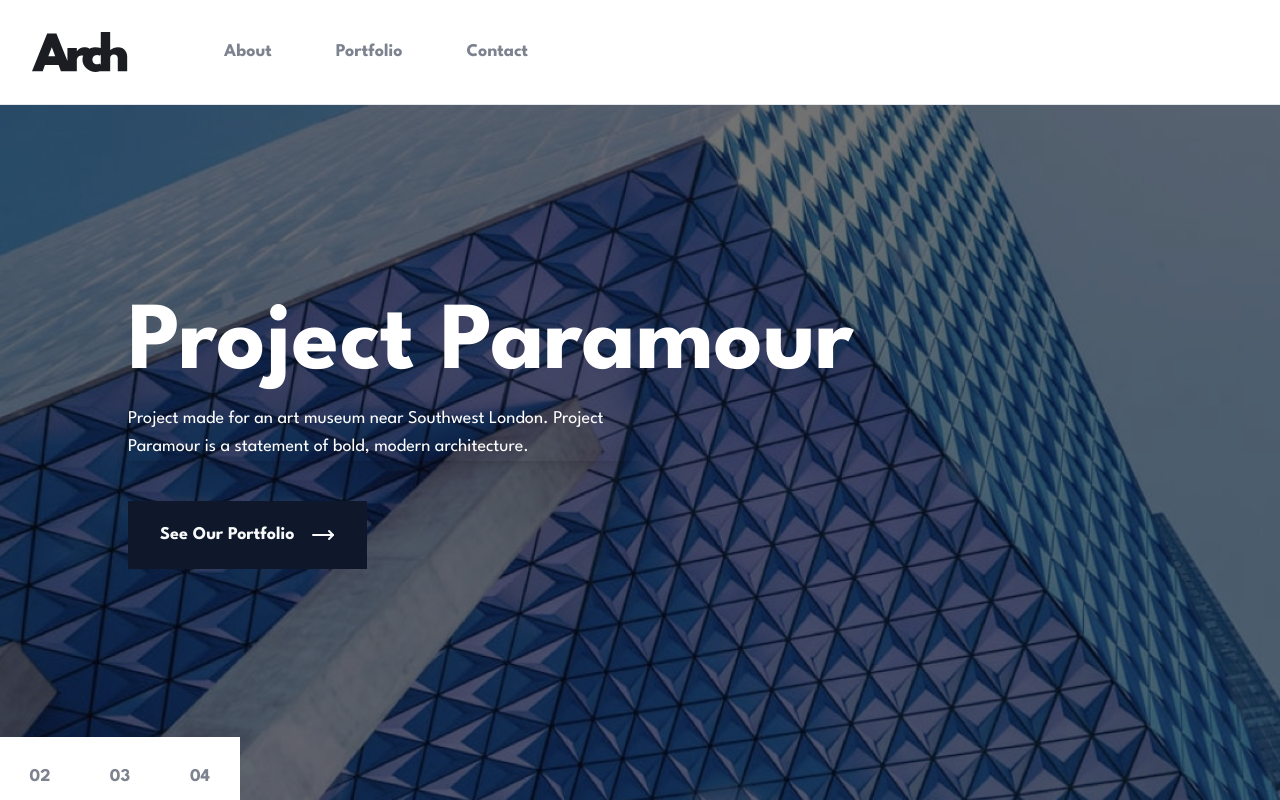
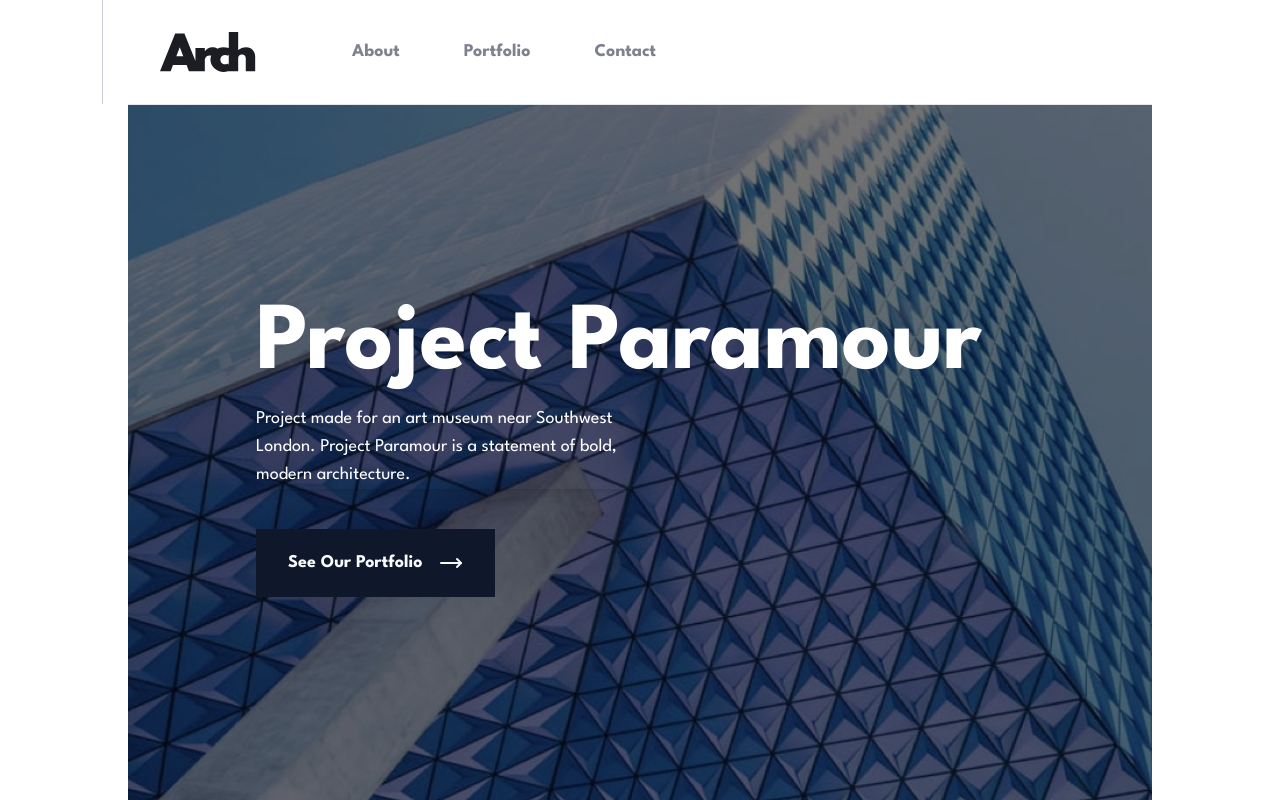
Before and after one commit to AyanorII/arch-studio, a Next.js app: page / in a window 1280 px wide. Shown: the top 800 px of the page. Built offline with nearby package versions, Linux system fonts and the light colour scheme.

Commit message:
fix container width on wider devices

```diff
--- a/components/ui/container.tsx
+++ b/components/ui/container.tsx
@@ -7,7 +7,7 @@ export const Container = ({ className, children, ...props }: Props) => {
 		<div
 			{...props}
 			className={cn(
-				"container mx-auto px-8 md:max-w-2xl lg:max-w-4xl xl:max-w-7xl",
+				"container mx-auto px-8 md:max-w-2xl lg:max-w-4xl xl:max-w-5xl 2xl:max-w-7xl",
 				className
 			)}
 		>
```
